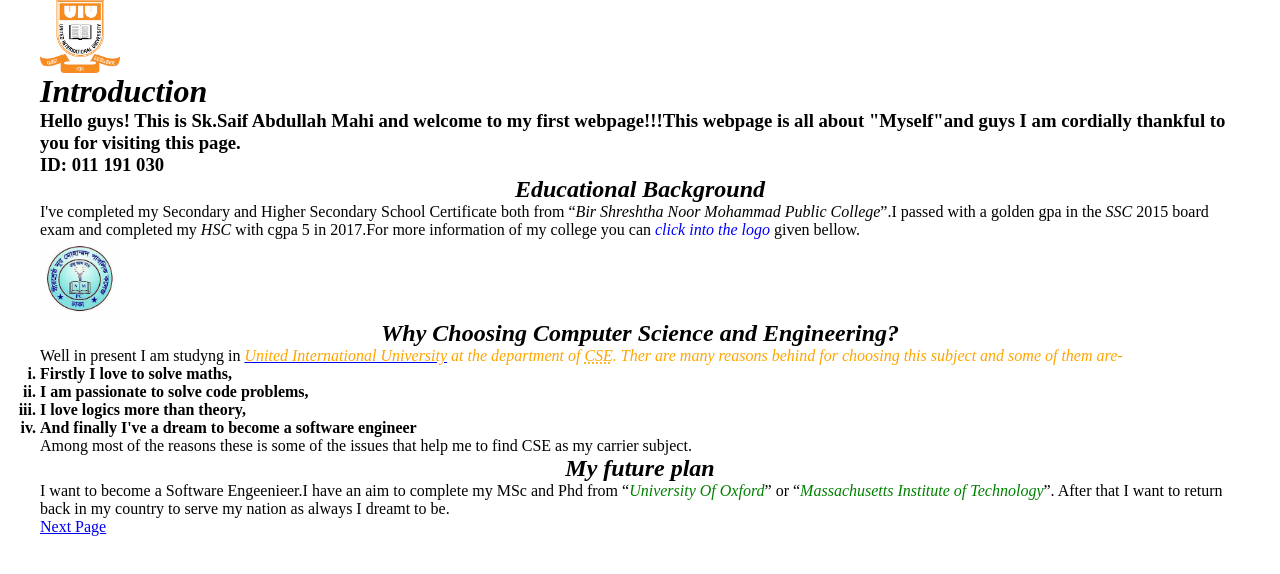
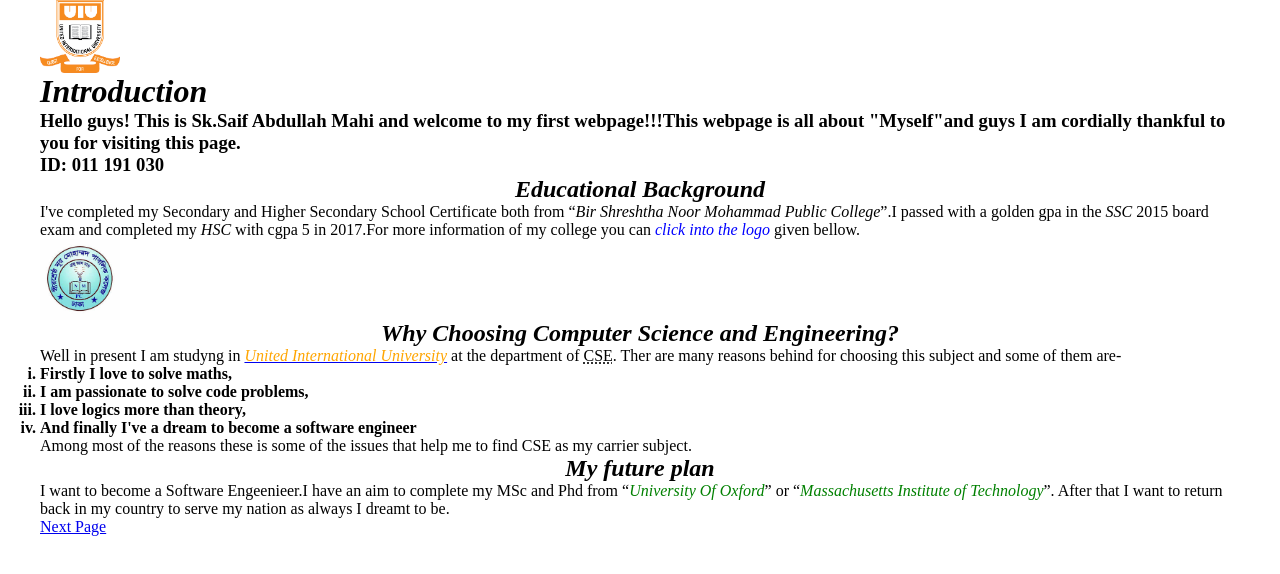
Before and after one commit to Iamsamahi/Iamsamahi.github.io, a plain HTML site: page saif.html in a window 1280 px wide. Drawn offline with Linux system fonts and the light colour scheme.

Commit message:
Update saif.html

```diff
--- a/saif.html
+++ b/saif.html
@@ -16,7 +16,7 @@
             <p>I've completed my Secondary and Higher Secondary School Certificate both from <q><cite>Bir Shreshtha Noor Mohammad Public College<cite></q>.I passed with a golden gpa in the <cite>SSC</cite> 2015 board exam and completed my <cite>HSC</cite> with cgpa 5 in 2017.For more information of my college you can <cite style="color:blue;">click into the logo</cite> given bellow.</p>
 			<p><a href="https://www.facebook.com/pg/bnmpc.official" target="_blank"><img src="Bnmpc.jpg"></a></p>
 			<h2 style="text-align:center;"><cite>Why Choosing Computer Science and Engineering?</cite></h2>
-			<p>Well in present I am studyng in  <cite style="color:orange;"><a href="http://www.uiu.ac.bd/" target="_blank"><cite style="color:orange;">United International University</cite></a> at the department of <abbr title="Computer Science and Engeenieering">CSE</abbr>. Ther are many reasons behind for choosing this subject and some of them are-</p>
+			<p>Well in present I am studyng in  <a href="http://www.uiu.ac.bd/" target="_blank"><cite style="color:orange;">United International University</cite></a> at the department of <abbr title="Computer Science and Engeenieering">CSE</abbr>. Ther are many reasons behind for choosing this subject and some of them are-</p>
             <p><h4><ol type="i">
 			<li>Firstly I love to solve maths,</li>
 			<li> I am passionate to solve code problems,</li>
```
